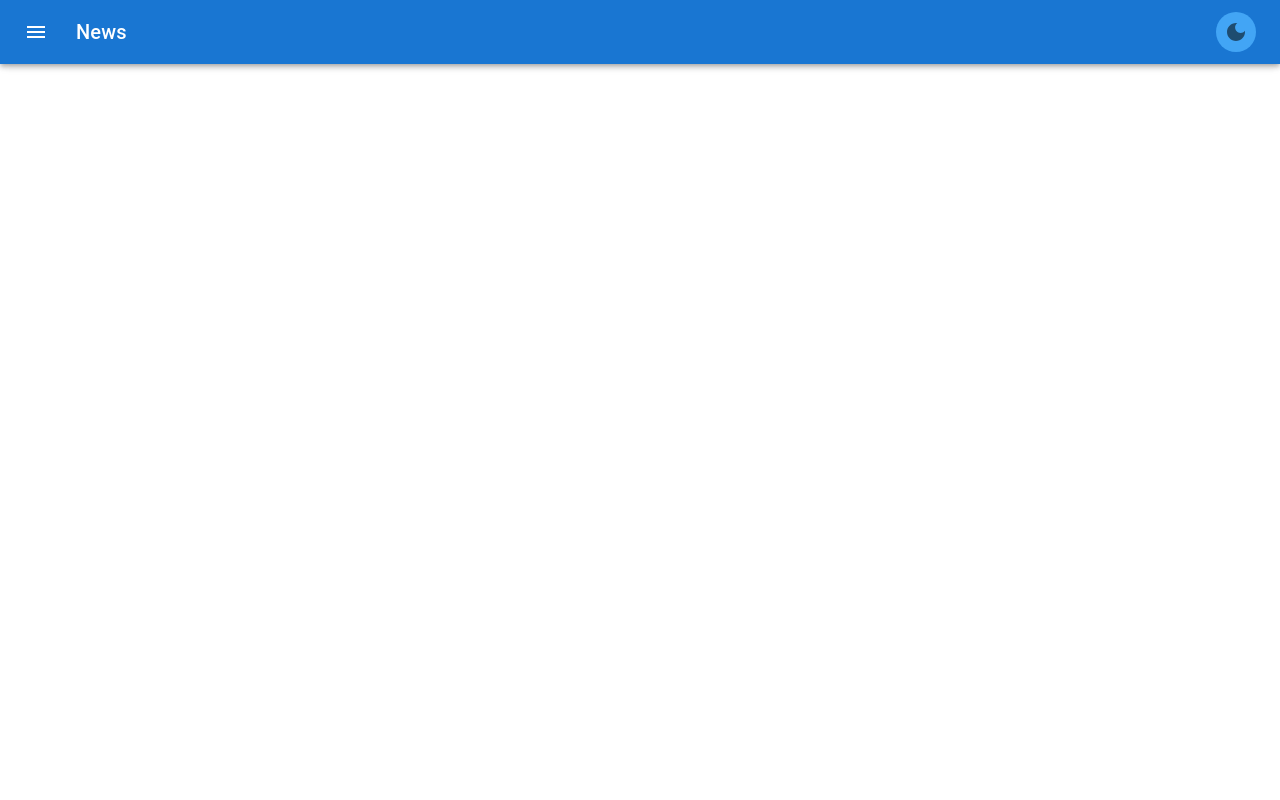
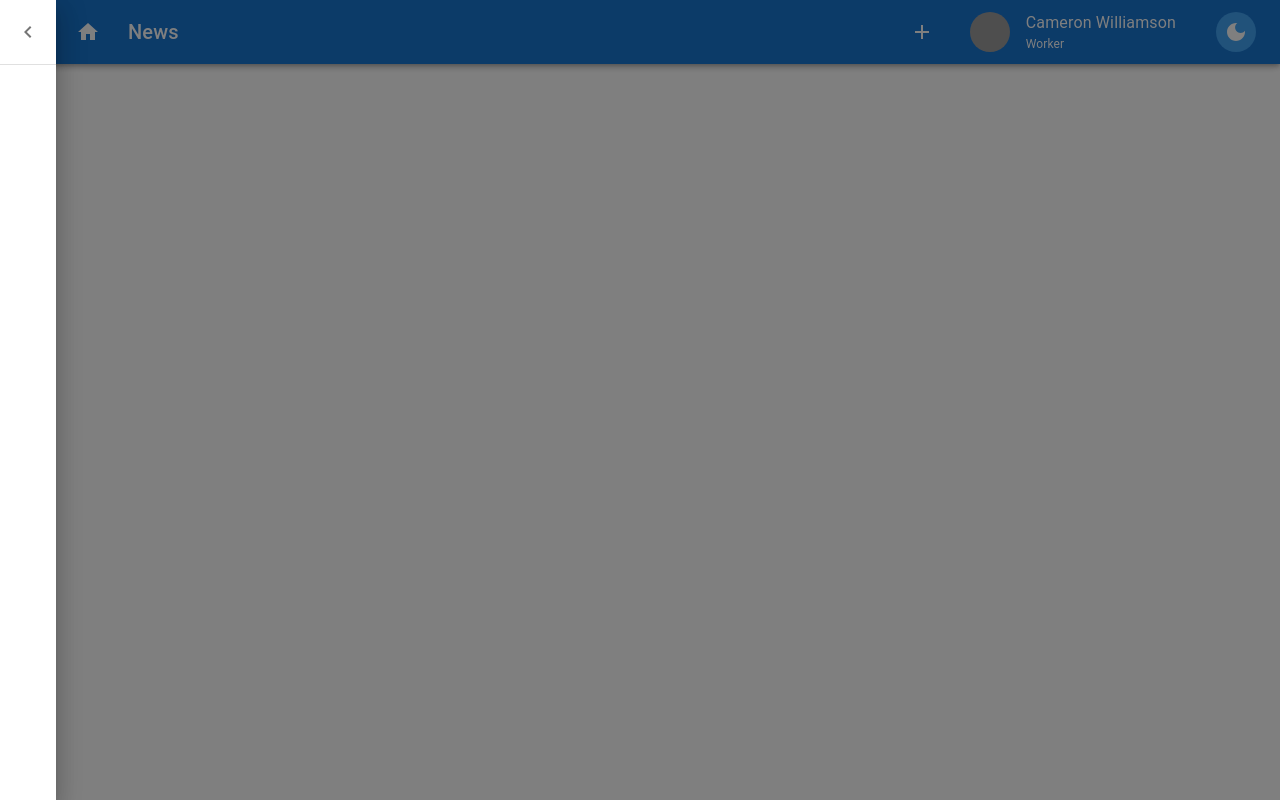
Before and after one commit to BrianBellamy/diplom, a React (Create React App) app: page / in a window 1280 px wide. Both pictures are taken after a click on the button 36 px from the left and 32 px from the top of the page. Built offline with nearby package versions, Linux system fonts and the light colour scheme; grey boxes are pictures that could not be loaded.

Commit message:
последнее обновление

```diff
--- a/src/app.css
+++ b/src/app.css
@@ -1,3 +1,3 @@
 body, html, #root {
-    font-family: 'Poppins', sans-serif;
+    font-family: 'Poppins', sans-serif !important;
 }
--- a/src/components/Header.jsx
+++ b/src/components/Header.jsx
@@ -1,14 +1,55 @@
-import {AppBar, Toolbar, IconButton, Typography, } from '@mui/material'
-import React from 'react'
+import {AppBar, Toolbar, IconButton, Typography, Drawer, Divider, ListItem, List, } from '@mui/material'
+import React, {useState} from 'react'
 import DarkModeIcon from '@mui/icons-material/DarkMode';
 import LightModeIcon from '@mui/icons-material/LightMode';
 import MenuIcon from '@mui/icons-material/Menu';
+import Avatar from '@mui/material/Avatar';
+import Tooltip from '@mui/material/Tooltip';
+import Box from '@mui/material/Box';
+import HomeIcon from '@mui/icons-material/Home';
+import AddIcon from '@mui/icons-material/Add';
+import ChevronLeftIcon from '@mui/icons-material/ChevronLeft';
+import ChevronRightIcon from '@mui/icons-material/ChevronRight';
+import styled from '@emotion/styled';
+import { useTheme } from '@emotion/react';
+
+
+
+
+const DrawerHeader = styled('div')(
+  ({theme}) => (
+    {
+      display: 'flex',
+      alignItems: 'center',
+      justifyContent: 'flex-end',
+      padding: theme.spacing(0, 1),
+      ...theme.mixins.toolbar
+    }
+  )
+  )
 
 
 
 const Header = (props) => {
     const {dark, toggleDark} = props
+    const [open, setOpen] = useState (false)
+
+    const theme = useTheme()
+
+
+    const handleOpen = () => {
+      setOpen(true)
+    }
+    const handleClose = () => {
+      setOpen(false)
+    }
+
+    const toggleOpen = () => {
+      setOpen(!open)
+    }
+
   return (
+    <React.Fragment>
     <AppBar>
         <Toolbar>
         <IconButton
@@ -17,15 +58,62 @@ const Header = (props) => {
             color="inherit"
             aria-label="menu"
             sx={{ mr: 2 }}
+            onClick = {toggleOpen}
           >
             <MenuIcon />
+          </IconButton>
+          <IconButton
+            size="large"
+            edge="start"
+            color="inherit"
+            aria-label="home"
+            sx={{ mr: 2 }}
+          >
+            <HomeIcon />
           </IconButton>
           <Typography variant="h6" component="div" sx={{ flexGrow: 1 }}>
             News
           </Typography>
+          <IconButton
+            size="large"
+            edge="start"
+            color="inherit"
+            aria-label="home"
+            sx={{ mr: 2 }}
+          >
+            <AddIcon />
+          </IconButton>
+          <Box sx={{
+            alignItems: 'center',
+            display: 'flex',
+            flexDirection: 'row',
+            mr: 3
+          }}>
+          <Tooltip title="Open settings">
+              <IconButton>
+                <Avatar alt="Remy Sharp" src="/static/images/avatar/2.jpg" />
+              </IconButton>
+            </Tooltip>
+            <Box sx={{
+                  mr: 2,
+                  ml: 1,
+
+                  alignItems: 'start'
+
+                }}>
+                  <Typography>
+                  Cameron Williamson
+                  </Typography>
+                  <Typography sx= {{
+                  fontSize: 12
+                  }}>
+                  Worker
+                  </Typography>
+                </Box>
+              </Box>
         <IconButton
         onClick={toggleDark}
-        color={dark ? 'primary' : 'default'}
+        color={dark ? 'primary' : 'inherit'}
         sx={{
             bgcolor: dark ? 'paper' : 'primary.light'
         }}
@@ -34,6 +122,20 @@ const Header = (props) => {
           </IconButton>
         </Toolbar>
     </AppBar>
+    <Drawer open={open} onClose = {handleClose}>
+        <DrawerHeader>
+          <IconButton>
+              {theme.direction === 'ltr' ? <ChevronLeftIcon /> : <ChevronRightIcon />}
+          </IconButton>
+        </DrawerHeader>
+        <Divider/>
+          <List>
+            <ListItem button>
+
+            </ListItem>
+          </List>
+    </Drawer>
+    </React.Fragment>
   )
 }
 
```
